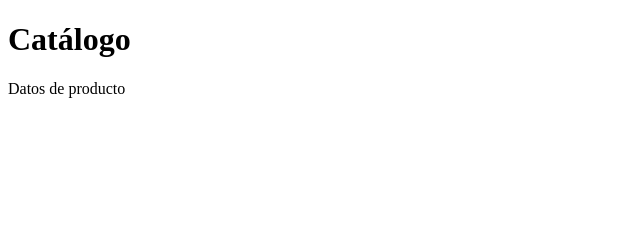
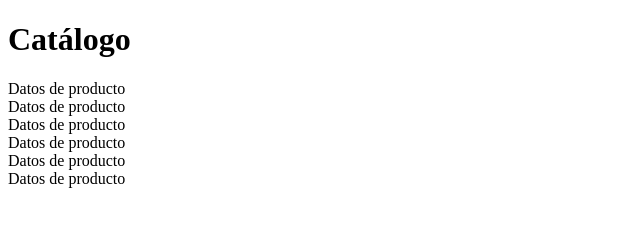
Before and after one commit to exegeses/git-50897, a plain HTML site: page catalogo.html in a window 1280 px wide. Shown: the whole page, without its empty margins (0-640 px from the left). Drawn offline with Linux system fonts and the light colour scheme.

Commit message:
se agregaron más artículos

```diff
--- a/catalogo.html
+++ b/catalogo.html
@@ -10,7 +10,11 @@
 
     <section id="contenedor">
         <article>Datos de producto</article>
-
+        <article>Datos de producto</article>
+        <article>Datos de producto</article>
+        <article>Datos de producto</article>
+        <article>Datos de producto</article>
+        <article>Datos de producto</article>
     </section>
 </body>
 </html>
```
